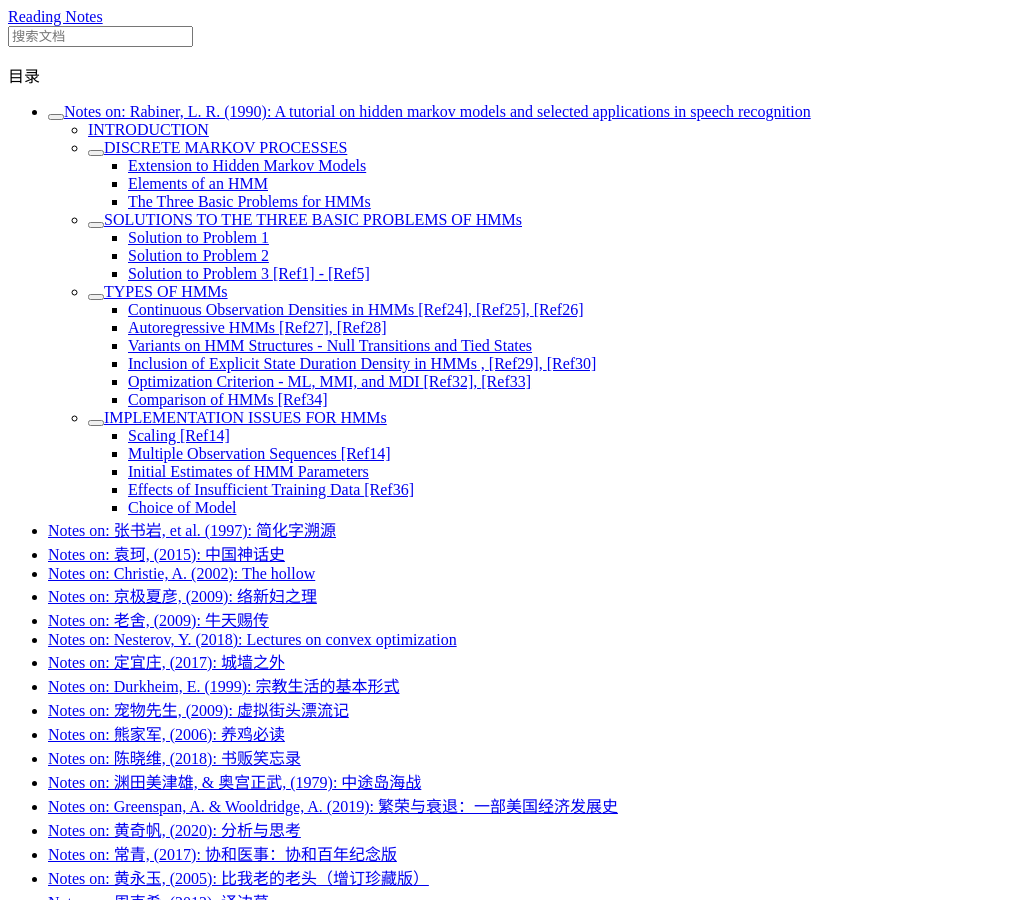
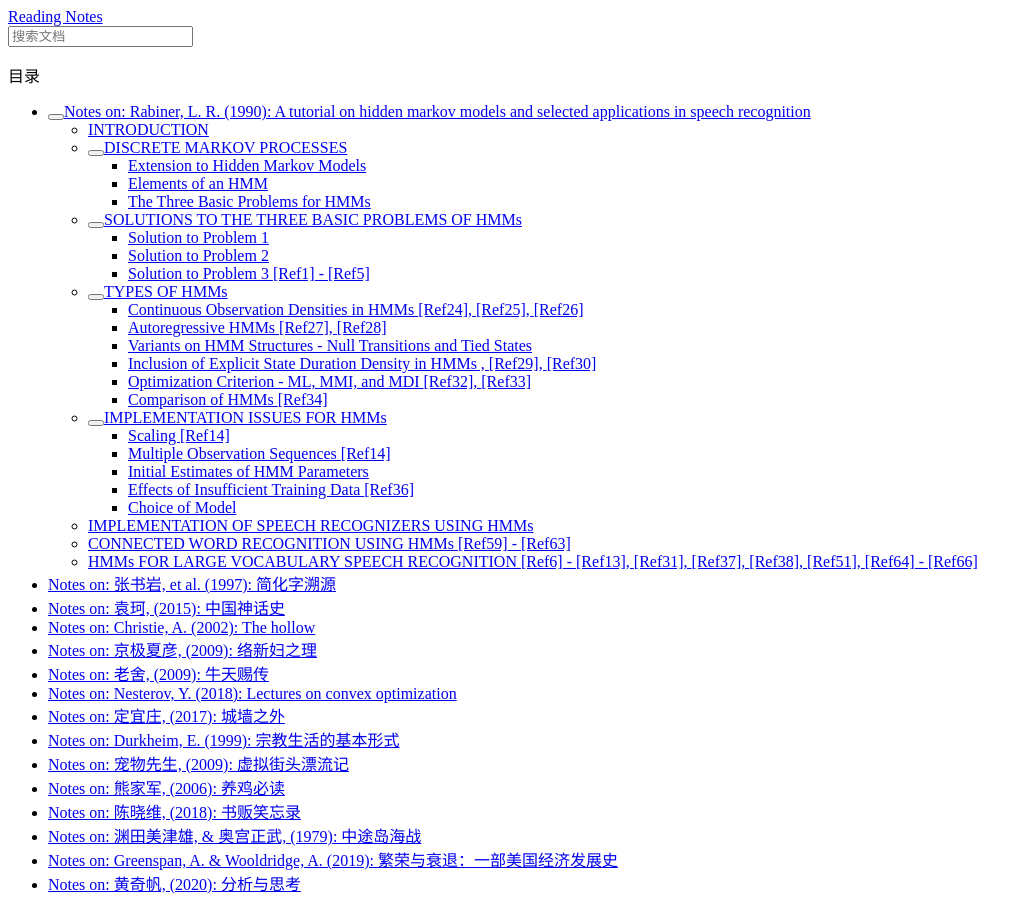
Before and after one commit to ufengger/bibtex-all, a Sphinx documentation site: the page built from docs/Rabiner_tutor_HMM.rst, in a window 1280 px wide and 900 px high. Shown: the whole window, without its empty margins (0-1032 px from the left). Built offline with Sphinx 7.4.7 and the Read the Docs theme 2.0.0, drawn with Linux system fonts in a browser that asks for light colours; some of the changed text lies outside the part shown.

Commit message:
leave speech application to TBA in HMMs

```diff
--- a/docs/Rabiner_tutor_HMM.rst
+++ b/docs/Rabiner_tutor_HMM.rst
@@ -2245,6 +2245,21 @@ depending on the signal being modeled. With these comments we end our discussion
 of the theoretical aspects of hidden Markov models, and proceed to a discussion
 of how such models have been applied to selected problems in speech recognition.
 
+IMPLEMENTATION OF SPEECH RECOGNIZERS USING HMMs
+-----------------------------------------------
+
+TBA.
+
+CONNECTED WORD RECOGNITION USING HMMs [Ref59]_ - [Ref63]_
+---------------------------------------------------------
+
+TBA.
+
+HMMs FOR LARGE VOCABULARY SPEECH RECOGNITION [Ref6]_ - [Ref13]_, [Ref31]_, [Ref37]_, [Ref38]_, [Ref51]_, [Ref64]_ - [Ref66]_
+----------------------------------------------------------------------------------------------------------------------------
+
+TBA.
+
 .. rubric:: Footnotes
 
 .. [#hmm1] The idea of characterizing the theoretical aspects of hidden Markov
```
